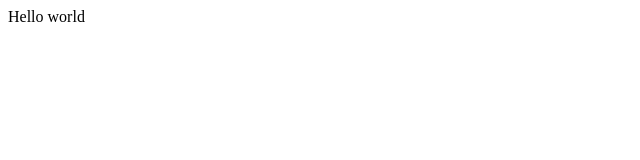
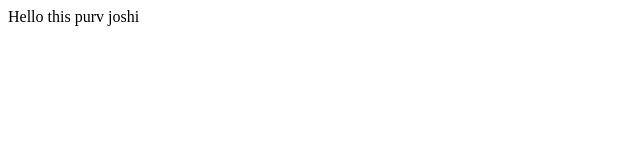
Before and after one commit to shahparth123/amtics-lab, a plain HTML site: page index.html in a window 1280 px wide. Shown: the full height of the page, 0-640 px from the left. Drawn offline with Linux system fonts and the light colour scheme.

Commit message:
Update index.html

```diff
--- a/index.html
+++ b/index.html
@@ -9,7 +9,7 @@
 </head>
 
 <body>
-    Hello world
+    Hello this purv joshi
 </body>
 
 </html>
```
